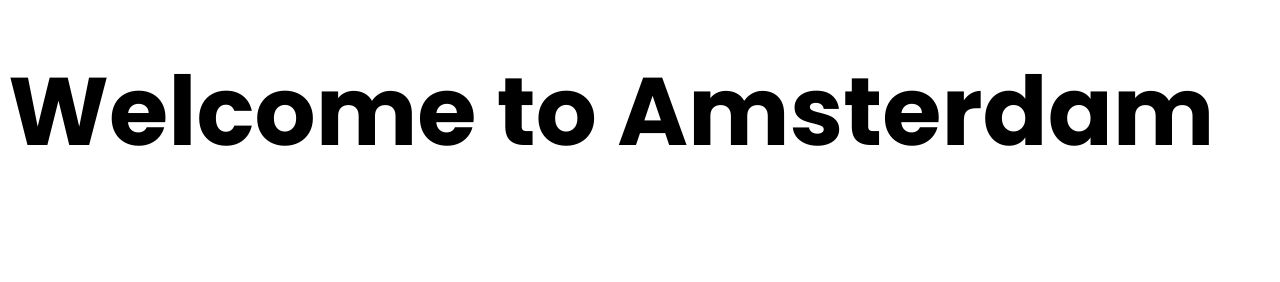
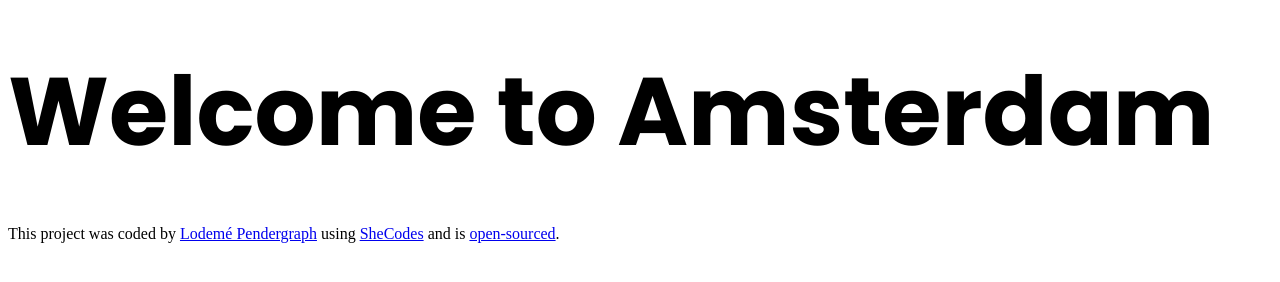
Before and after one commit to Lodeme101/My-favourite-city, a plain HTML site: page index.html in a window 1280 px wide. Drawn offline with Linux system fonts and the light colour scheme.

Commit message:
Added images to folder, added links to footer

```diff
--- a/index.html
+++ b/index.html
@@ -15,5 +15,15 @@
   </head>
   <body>
     <h1>Welcome to Amsterdam</h1>
+    <footer>
+      This project was coded by
+      <a href="https://www.linkedin.com/in/lodeme-pendergraph/"
+        >Lodemé Pendergraph</a
+      >
+      using <a href="https://www.shecodes.io/">SheCodes</a> and is
+      <a href="https://github.com/Lodeme101/My-favourite-city.git"
+        >open-sourced</a
+      >.
+    </footer>
   </body>
 </html>
```
Also changed, not shown: images/background.png (added), images/building.png (added).
